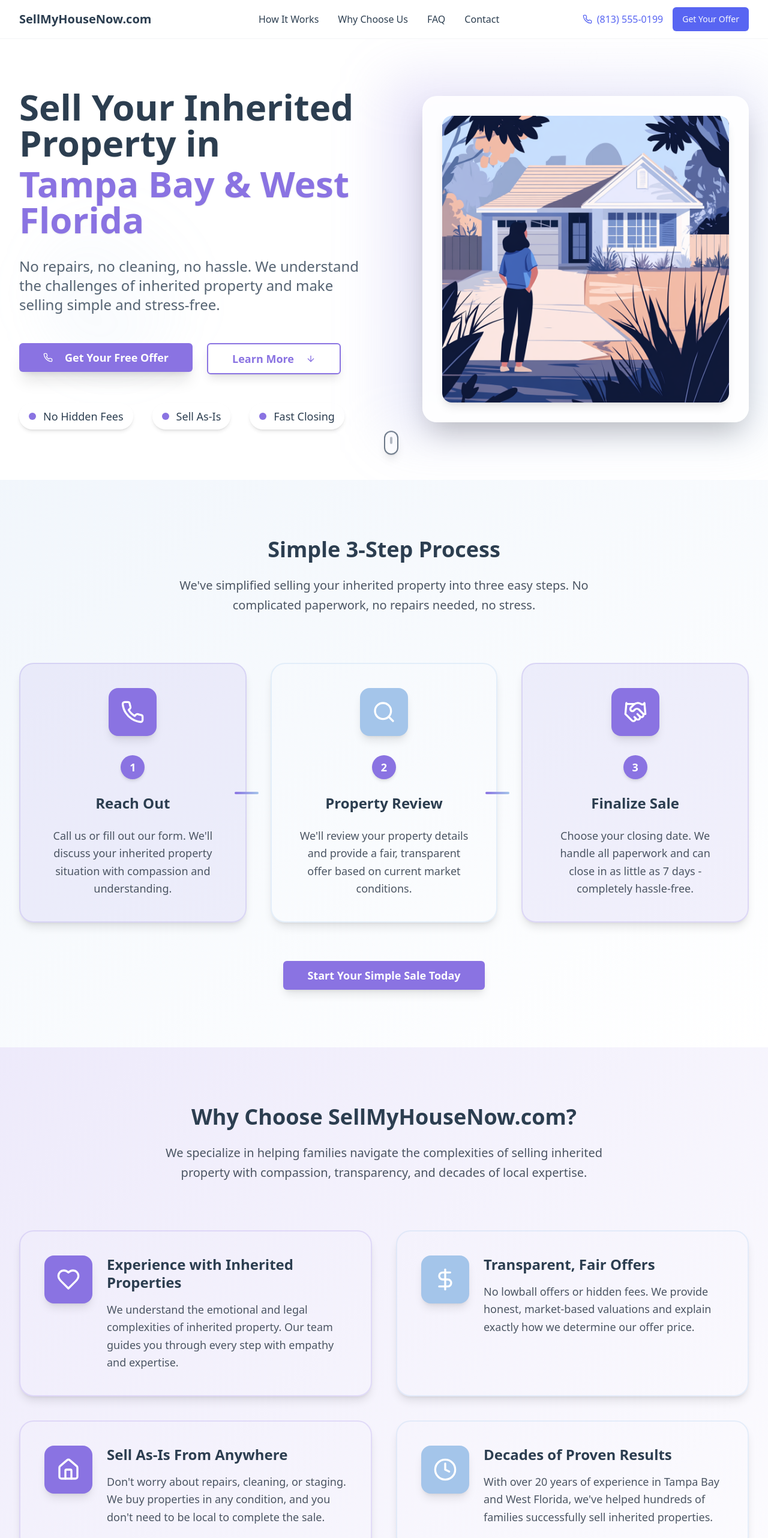
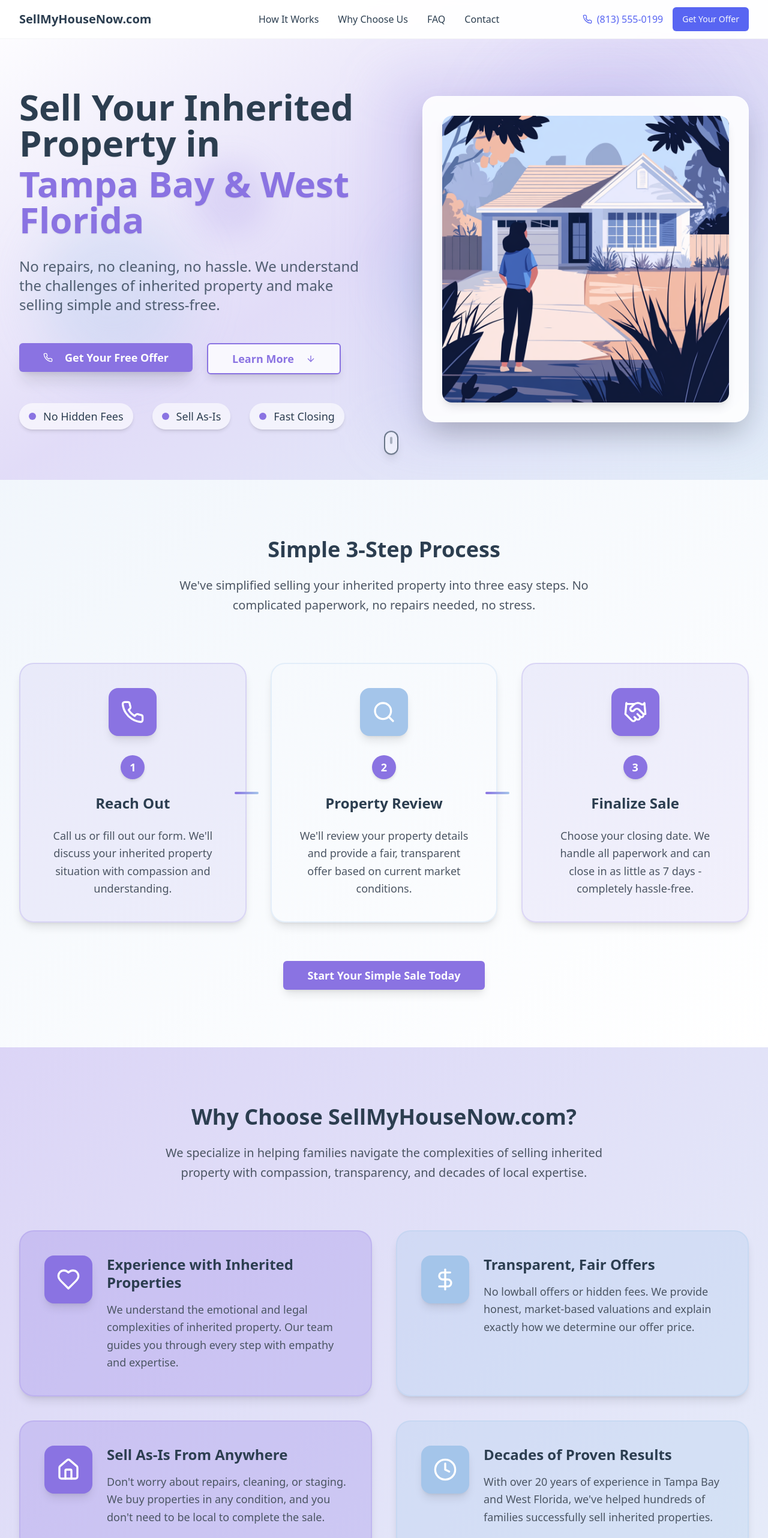
Before and after one commit to tlfla/gentle-home-solutions, a React (Vite) app: page / in a window 1280 px wide. Shown: the top 2564 px of the page at 60% size. Built offline with nearby package versions, Linux system fonts and the light colour scheme.

Commit message:
Increase brand color opacity
Increased opacity of brand colors in Hero and Benefits sections as requested.
Edited: src/components/Hero.tsx, src/components/Benefits.tsx

```diff
--- a/src/components/Benefits.tsx
+++ b/src/components/Benefits.tsx
@@ -8,7 +8,7 @@ export const Benefits = () => {
       title: "Experience with Inherited Properties",
       description: "We understand the emotional and legal complexities of inherited property. Our team guides you through every step with empathy and expertise.",
       iconBg: "bg-brand-purple",
-      cardBg: "bg-brand-purple/12",
+      cardBg: "bg-brand-purple/25",
       borderColor: "border-brand-purple/20",
       hoverBorder: "hover:border-brand-purple/40"
     },
@@ -17,7 +17,7 @@ export const Benefits = () => {
       title: "Transparent, Fair Offers",
       description: "No lowball offers or hidden fees. We provide honest, market-based valuations and explain exactly how we determine our offer price.",
       iconBg: "bg-brand-blue",
-      cardBg: "bg-brand-blue/12",
+      cardBg: "bg-brand-blue/25",
       borderColor: "border-brand-blue/25",
       hoverBorder: "hover:border-brand-blue/45"
     },
@@ -26,7 +26,7 @@ export const Benefits = () => {
       title: "Sell As-Is From Anywhere",
       description: "Don't worry about repairs, cleaning, or staging. We buy properties in any condition, and you don't need to be local to complete the sale.",
       iconBg: "bg-brand-purple",
-      cardBg: "bg-brand-purple/12",
+      cardBg: "bg-brand-purple/25",
       borderColor: "border-brand-purple/20",
       hoverBorder: "hover:border-brand-purple/40"
     },
@@ -35,14 +35,14 @@ export const Benefits = () => {
       title: "Decades of Proven Results",
       description: "With over 20 years of experience in Tampa Bay and West Florida, we've helped hundreds of families successfully sell inherited properties.",
       iconBg: "bg-brand-blue",
-      cardBg: "bg-brand-blue/12",
+      cardBg: "bg-brand-blue/25",
       borderColor: "border-brand-blue/25",
       hoverBorder: "hover:border-brand-blue/45"
     }
   ];
 
   return (
-    <section id="benefits" className="py-24 bg-gradient-to-br from-brand-purple/15 to-brand-blue/12">
+    <section id="benefits" className="py-24 bg-gradient-to-br from-brand-purple/30 to-brand-blue/25">
       <div className="max-w-7xl mx-auto px-4 sm:px-6 lg:px-8">
         <div className="text-center mb-20">
           <h2 className="text-3xl md:text-4xl font-bold text-[#2C3E50] mb-6">
--- a/src/components/Hero.tsx
+++ b/src/components/Hero.tsx
@@ -18,18 +18,18 @@ export const Hero = () => {
   };
 
   return (
-    <section className="relative min-h-screen flex items-center justify-center overflow-hidden pt-16 bg-gradient-to-br from-white via-brand-purple/8 to-brand-blue/12">
+    <section className="relative min-h-screen flex items-center justify-center overflow-hidden pt-16 bg-gradient-to-br from-white via-brand-purple/25 to-brand-blue/30">
       {/* Floating Geometric Shapes */}
       <div className="absolute inset-0 overflow-hidden pointer-events-none">
         {/* Large floating circle */}
-        <div className="absolute top-20 right-20 w-96 h-96 bg-gradient-to-br from-brand-purple/8 to-brand-blue/6 rounded-full blur-3xl animate-pulse"></div>
+        <div className="absolute top-20 right-20 w-96 h-96 bg-gradient-to-br from-brand-purple/25 to-brand-blue/20 rounded-full blur-3xl animate-pulse"></div>
 
         {/* Medium floating shapes */}
-        <div className="absolute bottom-32 left-16 w-64 h-64 bg-gradient-to-tr from-brand-blue/10 to-brand-blue-light/8 rounded-full blur-2xl animate-bounce" style={{animationDuration: '6s'}}></div>
+        <div className="absolute bottom-32 left-16 w-64 h-64 bg-gradient-to-tr from-brand-blue/30 to-brand-blue-light/25 rounded-full blur-2xl animate-bounce" style={{animationDuration: '6s'}}></div>
 
         {/* Small accent shapes */}
-        <div className="absolute top-1/3 left-1/4 w-32 h-32 bg-brand-purple/12 rounded-full blur-xl animate-pulse" style={{animationDelay: '2s'}}></div>
-        <div className="absolute bottom-1/4 right-1/3 w-48 h-48 bg-brand-blue/8 rounded-full blur-2xl animate-bounce" style={{animationDuration: '8s', animationDelay: '1s'}}></div>
+        <div className="absolute top-1/3 left-1/4 w-32 h-32 bg-brand-purple/30 rounded-full blur-xl animate-pulse" style={{animationDelay: '2s'}}></div>
+        <div className="absolute bottom-1/4 right-1/3 w-48 h-48 bg-brand-blue/25 rounded-full blur-2xl animate-bounce" style={{animationDuration: '8s', animationDelay: '1s'}}></div>
 
         {/* Subtle geometric patterns */}
         <div className="absolute top-1/2 right-1/4 w-24 h-24 border border-brand-purple/20 rounded-lg rotate-45 animate-spin" style={{animationDuration: '20s'}}></div>
```
